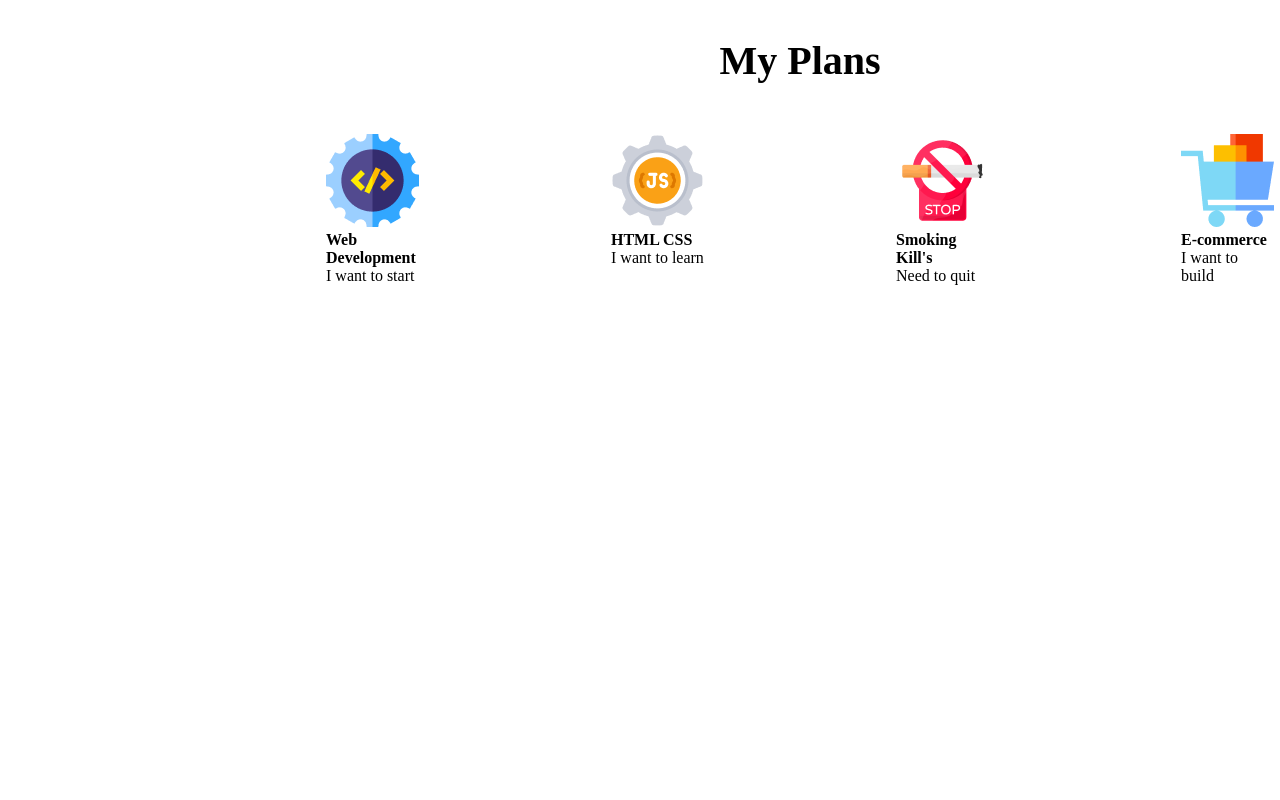
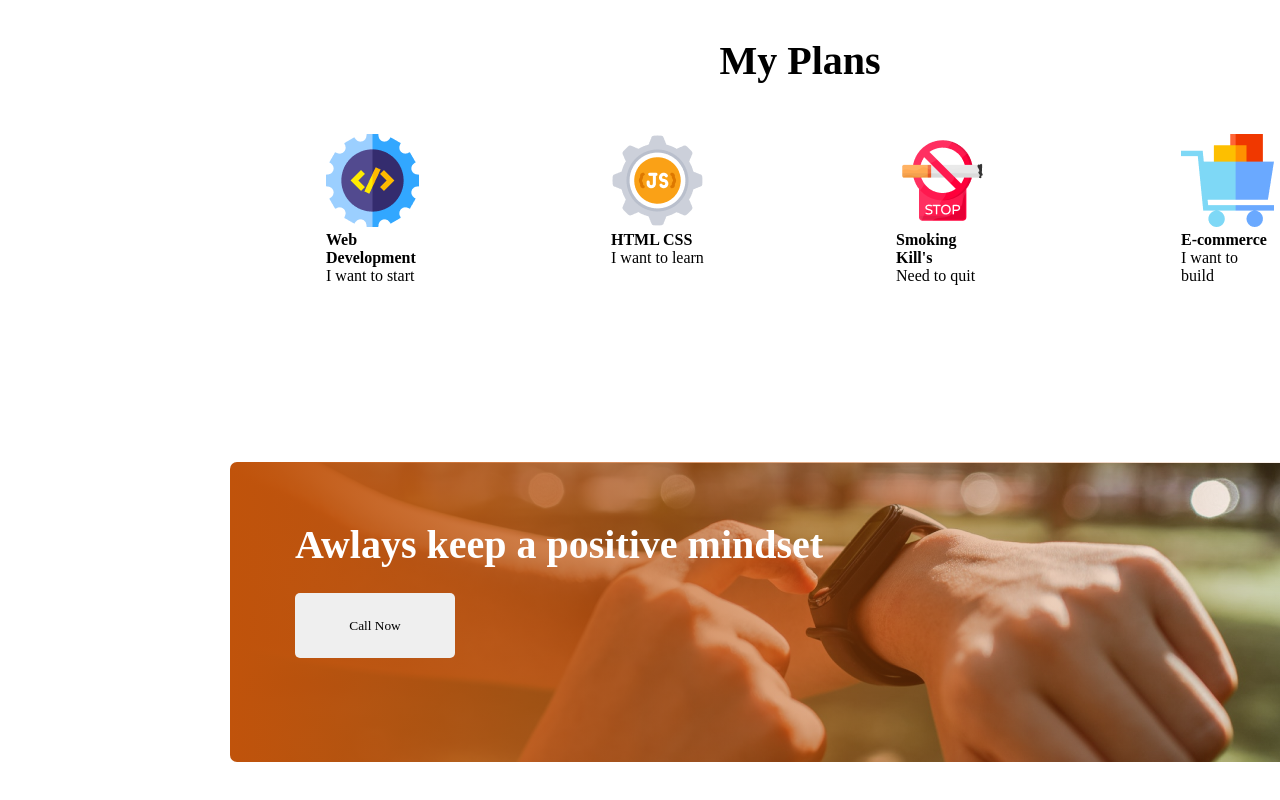
Before and after one commit to fahmidurshanto/assignment_one, a plain HTML site: page index.html in a window 1280 px wide. Shown: the part 1716-2516 px from the top of the page. Before the commit the page ends 2053 px from the top, so only its background shows below. Drawn offline with Linux system fonts and the light colour scheme.

Commit message:
added last part of main section

```diff
--- a/index.html
+++ b/index.html
@@ -89,6 +89,14 @@
                 </div>
             </section>
             </section>
+            <section class="bg-img">
+                <div>
+                    <h3 class="main-title">
+                        Awlays keep a positive mindset
+                    </h3>
+                    <button class="btn-2">Call Now</button>
+                </div>
+            </section>
     </main>
 
     <footer>
--- a/styles/style.css
+++ b/styles/style.css
@@ -97,3 +97,28 @@
     height: 300px;
 }
 /* main third part styles */
+.bg-img{
+    background-image:linear-gradient(to left, rgba(182, 115, 15, 0), #c0530b),
+    url('../images/watch.png');
+    background-repeat: no-repeat;
+    margin-left: 230px;
+    margin-right: 230px;
+    margin-top: 125px;
+    margin-bottom: 130px;
+    height: 300px;
+    width: 1140px;
+    border-radius: 7px;
+}
+.bg-img .main-title{
+    color: white;
+    margin-left: 65px;
+    padding-top: 59px;
+}
+.btn-2{
+    padding: 18px;
+    width: 160px;
+    height: 65px;
+    border-radius: 5px;
+    border: none;
+    margin-left: 65px;
+}
```
Also changed, not shown: 1 other file.
